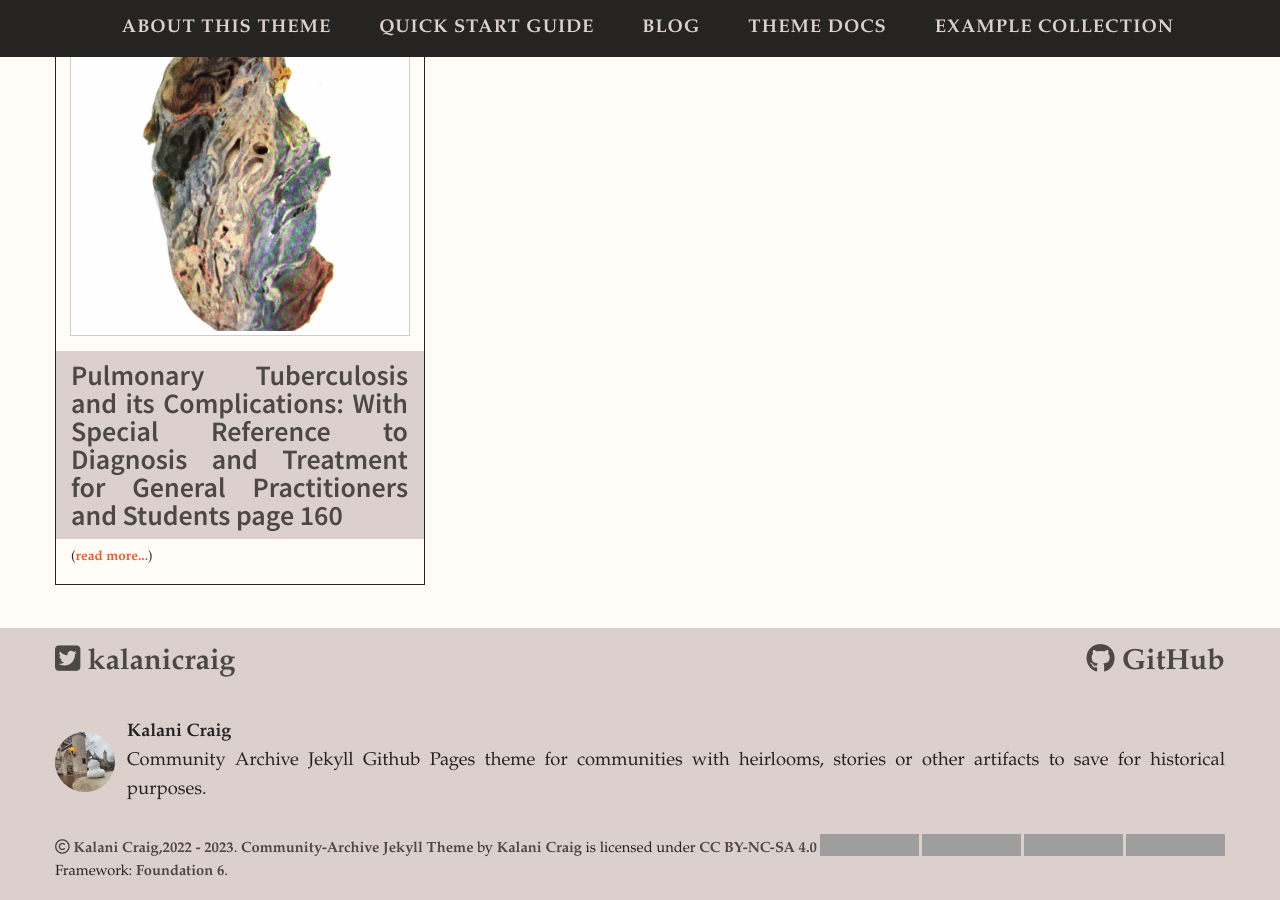
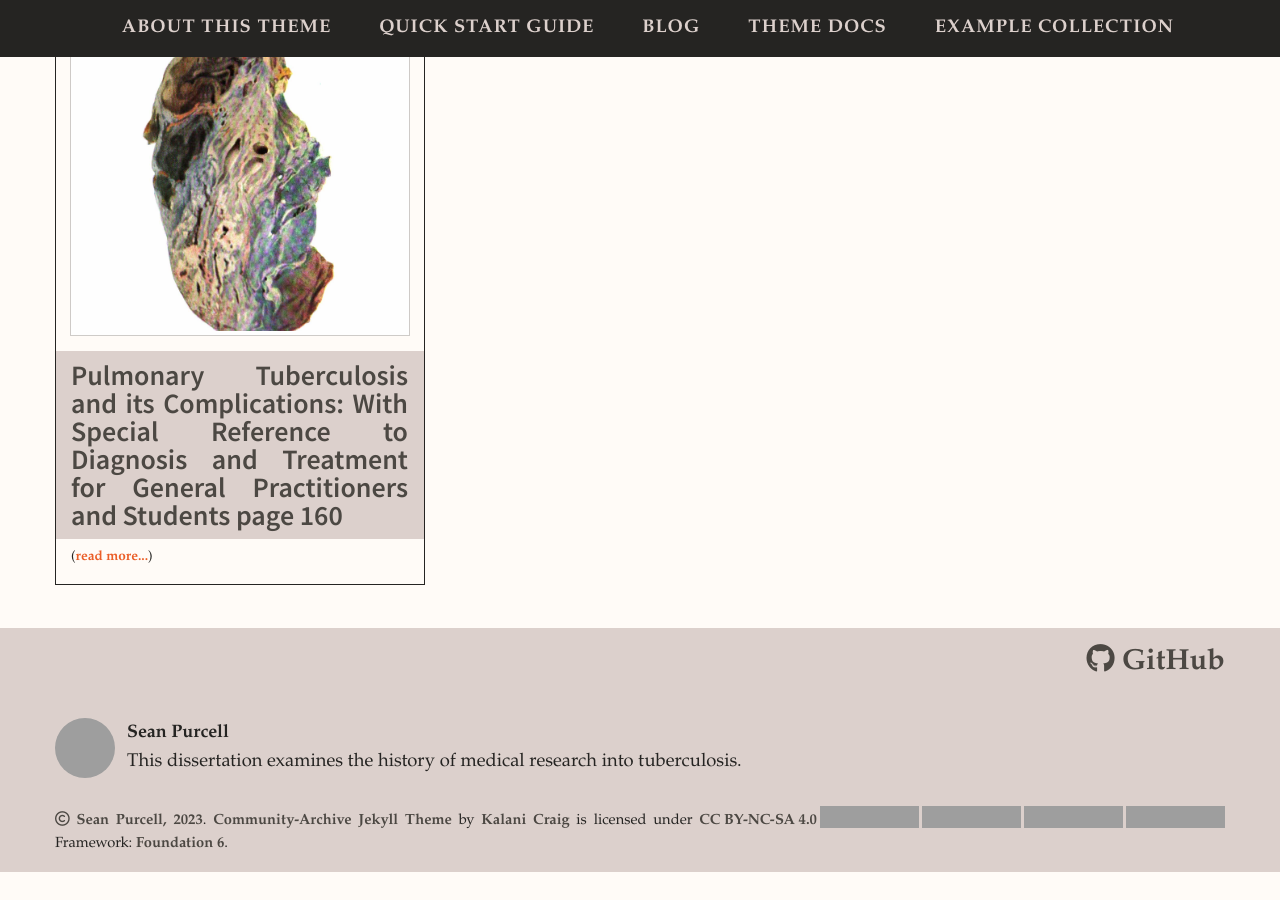
Before and after one commit to TuberculosisSpecimen/diss, a Jekyll site: the page built from pages/collection.md, in a window 1280 px wide and 900 px high, scrolled down 2026 px. Built offline with Jekyll 4.4.1, drawn with Linux system fonts in a browser that asks for light colours; nearby versions of some CDN libraries; some web fonts are replaced; after the commit the page ends 2898 px from its top, so only the background shows below that; some of the changed text lies outside the part shown; grey boxes are pictures that could not be loaded.

Commit message:
Update _config.yml
Fixing config for the site. Site name and such.

```diff
--- a/_config.yml
+++ b/_config.yml
@@ -40,30 +40,30 @@
 #---------------------
 
 # Title of your website
-title: "Community-Archive Jekyll Theme"
+title: "The Tuberculosis Specimen"
 
 # Subtitle of your website. Leave blank if you want to.
-subtitle: "An easy-to-use Jekyll Theme for Github Pages"
+subtitle: "The Dying Body and its Use in the War Against the 'Great White Plague'"
 
 # A longer description of your site (max 150 words). Helps search engines find you.
-description: "Community Archive Jekyll Github Pages theme for communities with heirlooms, stories or other artifacts to save for historical purposes."
+description: "This dissertation examines the history of medical research into tuberculosis."
 
 # These credits show up in the includes/_footer.html
 # Main author of the website.
-author: "Kalani Craig"
-authorname : "Kalani Craig"
-sitelogo: site_logo.jpg
+author: "Sean Purcell"
+authorname : "Sean Purcell"
+sitelogo:
 
 # What year did you start up this community project?
-sitedate : 2022
+sitedate : 2023
 
 # Other community social media. Leave blank if you don't have these.
-email : "kalani [at] kalanicraig.com"
-website : "https://www.kalanicraig.com/"
-twitter : kalanicraig
-github : kalanicraig
+email : "spurcel [at] iu [dot] edu"
+website : "seanpurcell.net"
+twitter :
+github : TuberculosisSpecimen
 facebook :
-instagram : kalanicraig
+instagram :
 
 # If you need to know how many people visit your site, go to https://analytics.google.com/
 # When you finish the setup assistant, it will give you a Measurement ID: G-ABCDEFGHIJ
```
